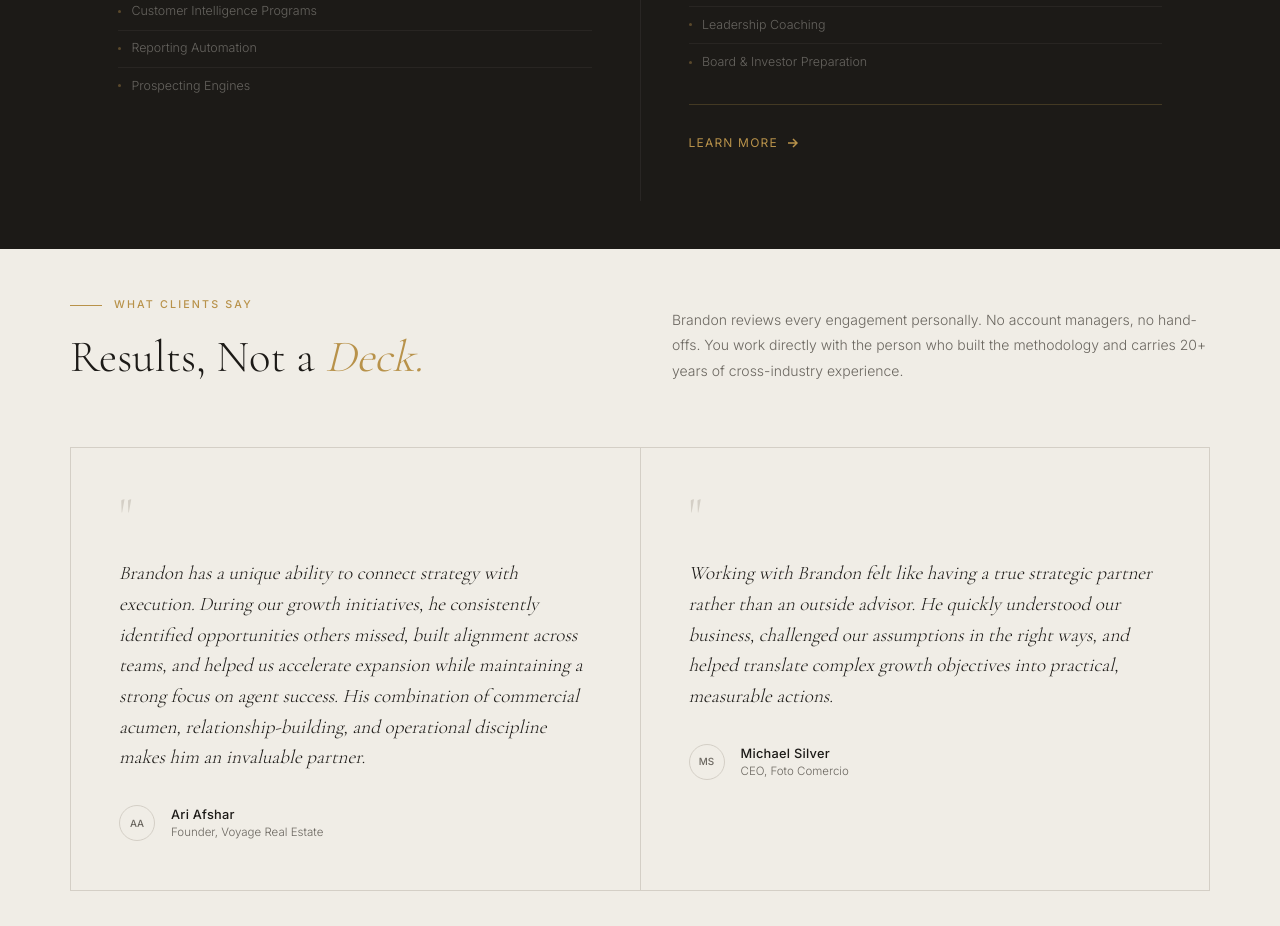
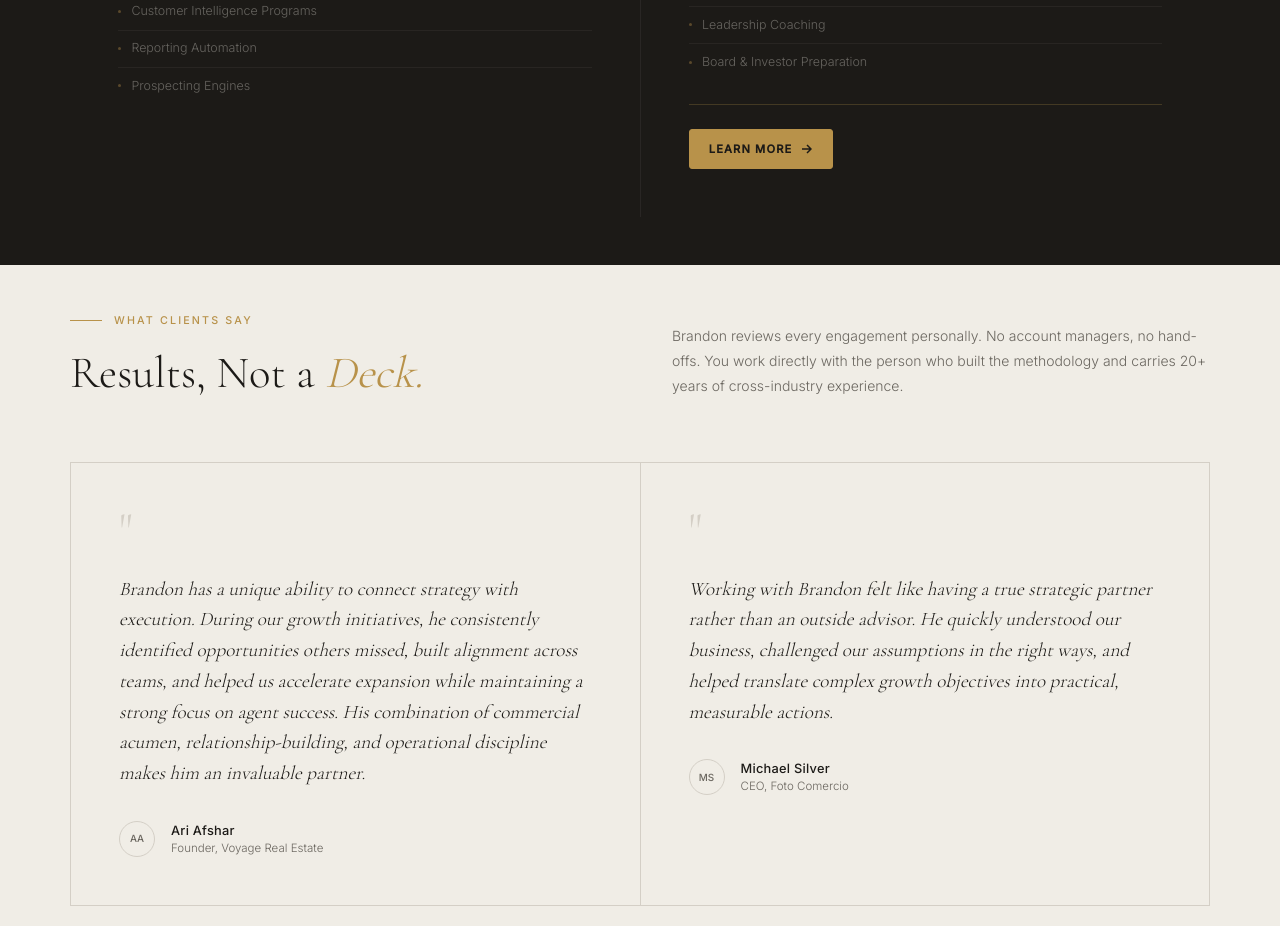
Before and after one commit to letsnavigatebmw/aperture-hospitality, a Next.js app: page / in a window 1280 px wide. Shown: the part 3580-4506 px from the top of the page. Built offline with nearby package versions, Linux system fonts and the light colour scheme.

Commit message:
Enhance Executive Advisory CTA buttons visibility

```diff
--- a/app/how-we-work/page.tsx
+++ b/app/how-we-work/page.tsx
@@ -472,7 +472,7 @@ export default function HowWeWorkPage() {
                 <div style={{ fontFamily: "'Cormorant Garamond', Georgia, serif", fontSize: '1rem', fontWeight: 400, color: '#1C1A17' }}>Executive Advisory</div>
                 <div style={{ fontSize: '0.82rem', color: '#6B6760', fontWeight: 300, marginTop: '0.2rem' }}>Fractional commercial leadership for growth-stage companies.</div>
               </div>
-              <Link href="/executive-advisory" style={{ display: 'inline-flex', alignItems: 'center', gap: '0.6rem', background: 'transparent', color: '#6B6760', fontSize: '0.72rem', fontWeight: 400, letterSpacing: '0.14em', textTransform: 'uppercase', padding: '0.9rem 1.85rem', border: '1px solid #D4CFC6', transition: 'border-color 0.2s, color 0.2s', textDecoration: 'none', cursor: 'pointer' }} onMouseEnter={(e) => { (e.currentTarget as HTMLElement).style.borderColor = '#1C1A17'; (e.currentTarget as HTMLElement).style.color = '#1C1A17'; }} onMouseLeave={(e) => { (e.currentTarget as HTMLElement).style.borderColor = '#D4CFC6'; (e.currentTarget as HTMLElement).style.color = '#6B6760'; }}>
+              <Link href="/executive-advisory" style={{ display: 'inline-flex', alignItems: 'center', gap: '0.6rem', background: '#B8924A', color: '#F0EDE6', fontSize: '0.72rem', fontWeight: 500, letterSpacing: '0.14em', textTransform: 'uppercase', padding: '1rem 1.95rem', border: '1px solid #B8924A', transition: 'background 0.2s, border-color 0.2s', textDecoration: 'none', cursor: 'pointer' }} onMouseEnter={(e) => { (e.currentTarget as HTMLElement).style.background = '#a07e40'; (e.currentTarget as HTMLElement).style.borderColor = '#a07e40'; }} onMouseLeave={(e) => { (e.currentTarget as HTMLElement).style.background = '#B8924A'; (e.currentTarget as HTMLElement).style.borderColor = '#B8924A'; }}>
                 Learn About Executive Advisory
                 <svg width="14" height="14" viewBox="0 0 14 14" fill="none" stroke="currentColor" strokeWidth="1.5">
                   <path d="M2 7h10M8 3l4 4-4 4"/>
--- a/app/page.tsx
+++ b/app/page.tsx
@@ -326,7 +326,7 @@ export default function HomePage() {
                 </ul>
                 {service.label === 'Executive Advisory' && (
                   <div style={{ marginTop: '1.5rem', paddingTop: '1.5rem', borderTop: '1px solid rgba(184,146,74,0.25)' }}>
-                    <Link href="/executive-advisory" style={{ display: 'inline-flex', alignItems: 'center', gap: '0.5rem', color: '#B8924A', fontSize: '0.75rem', fontWeight: 400, letterSpacing: '0.1em', textTransform: 'uppercase', textDecoration: 'none', transition: 'color 0.2s' }} onMouseEnter={(e) => (e.currentTarget.style.color = '#D4A574')} onMouseLeave={(e) => (e.currentTarget.style.color = '#B8924A')}>
+                    <Link href="/executive-advisory" style={{ display: 'inline-flex', alignItems: 'center', gap: '0.5rem', background: '#B8924A', color: '#1C1A17', fontSize: '0.7rem', fontWeight: 600, letterSpacing: '0.1em', textTransform: 'uppercase', textDecoration: 'none', padding: '0.65rem 1.2rem', border: '1px solid #B8924A', borderRadius: '3px', transition: 'background 0.2s, border-color 0.2s' }} onMouseEnter={(e) => { (e.currentTarget as HTMLElement).style.background = '#a07e40'; (e.currentTarget as HTMLElement).style.borderColor = '#a07e40'; }} onMouseLeave={(e) => { (e.currentTarget as HTMLElement).style.background = '#B8924A'; (e.currentTarget as HTMLElement).style.borderColor = '#B8924A'; }}>
                       Learn More
                       <svg width="12" height="12" viewBox="0 0 12 12" fill="none" stroke="currentColor" strokeWidth="1.5">
                         <path d="M2 6h8M7 2l4 4-4 4"/>
```
